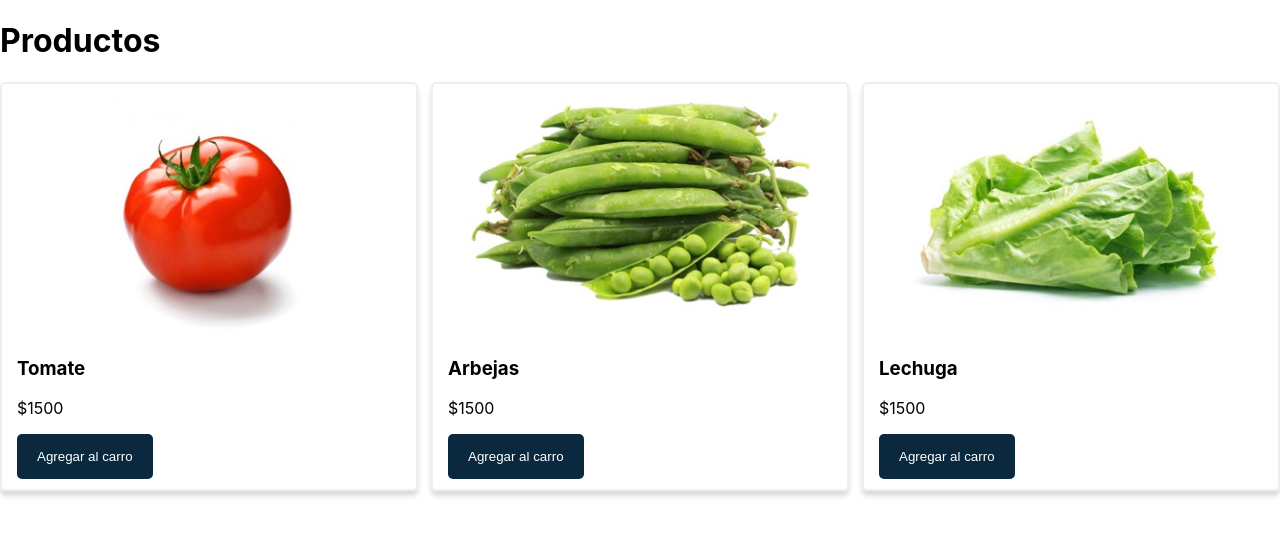
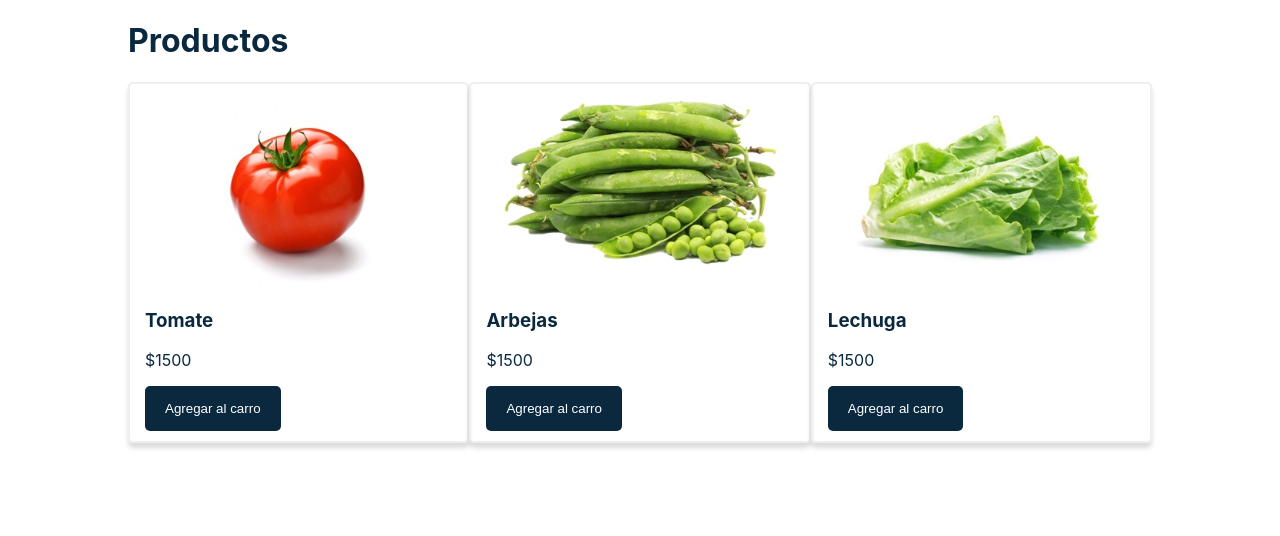
Before and after one commit to alberto-2-garcia/definitive-react-guide, a React (Vite) app: page / in a window 1280 px wide. Shown: the top 536 px of the page. Built offline with nearby package versions, Linux system fonts and the light colour scheme.

Commit message:
Added layout component

```diff
--- a/src/App.tsx
+++ b/src/App.tsx
@@ -1,10 +1,13 @@
 import { FC } from 'react'
+import Layout from './components/Layout';
 import ShoppingCart from './containers/ShoppingCart';
 
 const App: FC = () => {
   return (
     <div>
-      <ShoppingCart />
+      <Layout>
+        <ShoppingCart />
+      </Layout>
     </div>
   )
 }
--- /dev/null
+++ b/src/components/Layout/index.tsx
@@ -0,0 +1,14 @@
+import { FC } from 'react';
+import './styles.scss';
+
+const Layout: FC = ({ children }) => {
+  return (
+    <div className='layout'>
+      <div className='container'>
+        {children}
+      </div>
+    </div>
+  )
+}
+
+export default Layout;
--- /dev/null
+++ b/src/components/Layout/styles.scss
@@ -0,0 +1,11 @@
+.layout {
+  background-color: #ffffff;
+  color: #0A283E;
+  align-items: center;
+  display: flex;
+  flex-direction: column;
+}
+
+.container {
+  width: 80%;
+}
```
